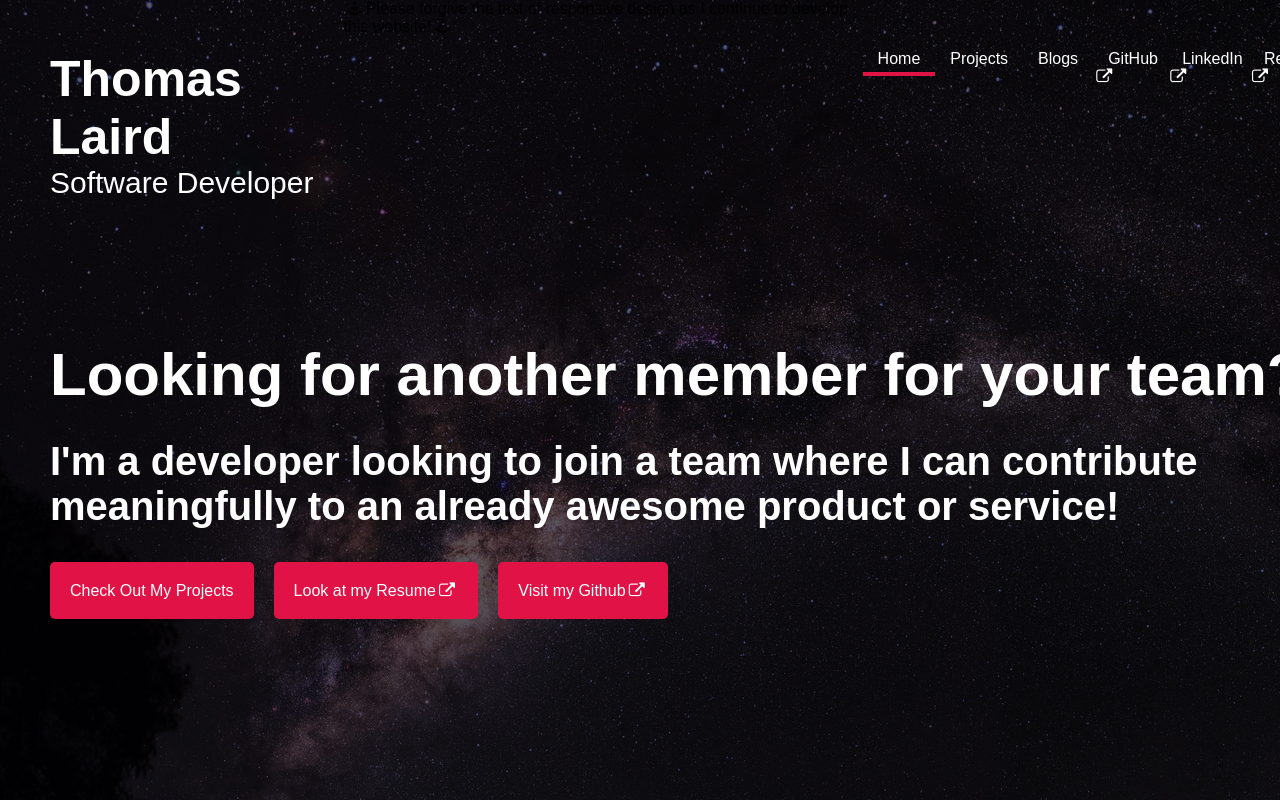
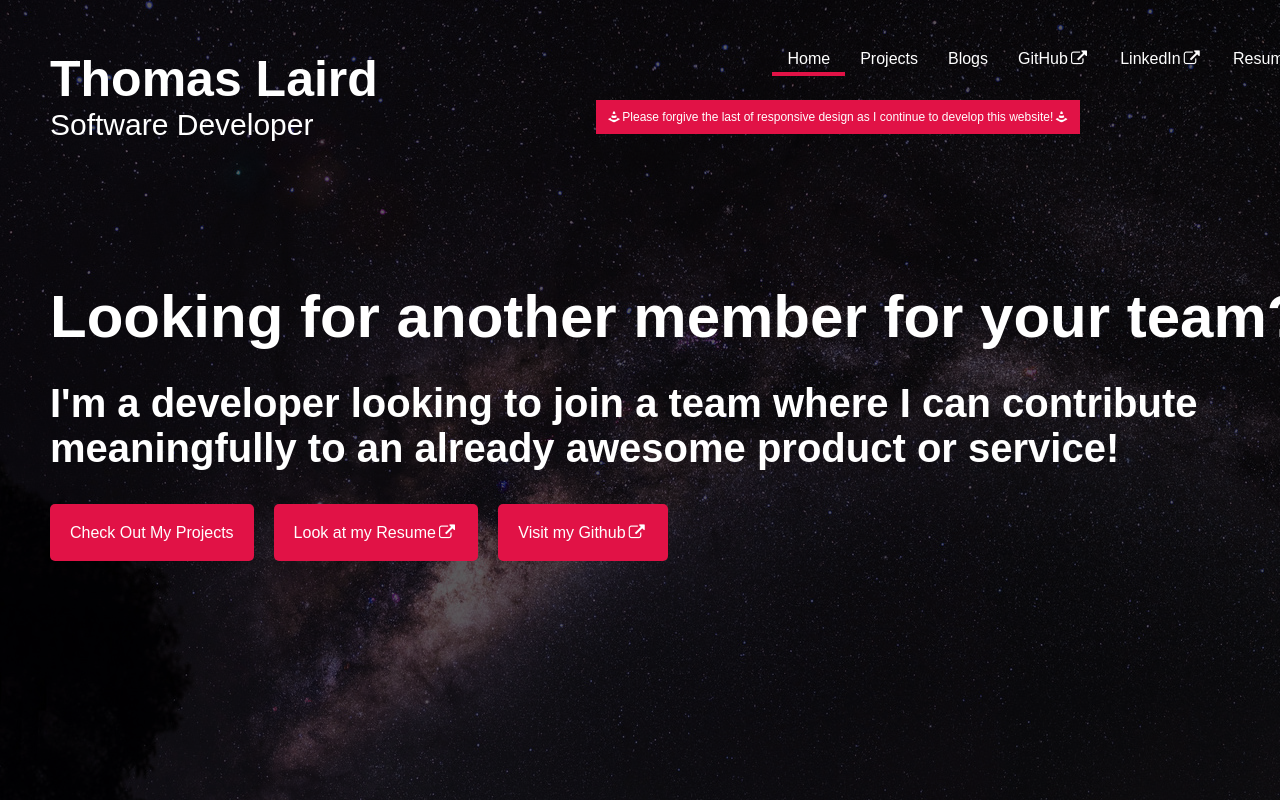
Before and after one commit to t-laird/t-laird.github.io, a React (Create React App) app: page / in a window 1280 px wide. Shown: the top 800 px of the page. Built offline with nearby package versions, Linux system fonts and the light colour scheme.

Commit message:
style apology

```diff
--- a/src/Components/Header/Header.scss
+++ b/src/Components/Header/Header.scss
@@ -25,6 +25,16 @@ header {
     }
   }
 
+  span.apology {
+    position: absolute;
+    top: 100px;
+    right: 200px;
+    color: white;
+    background: #E11246;
+    padding: 10px;
+    font-size: 12px;
+  }
+
   nav {
     ul {
       display: flex;
```
